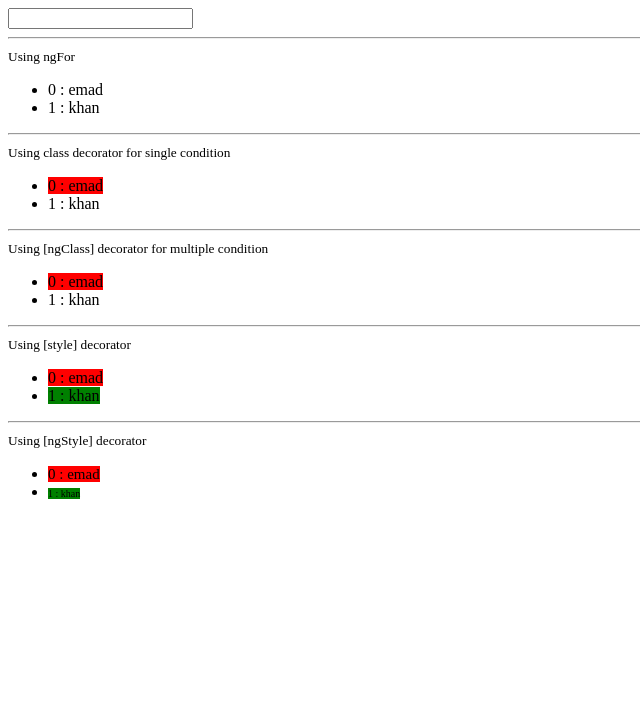
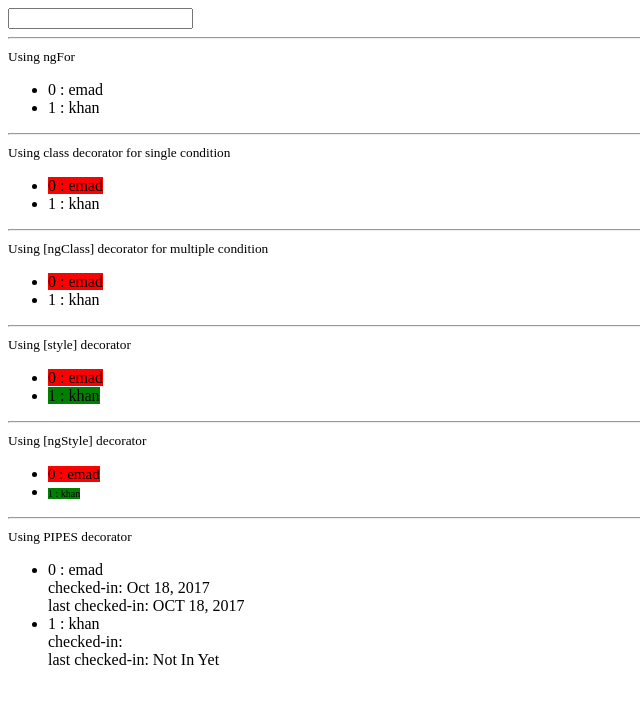
Before and after one commit to starmarketing/Angular-UltimateCourse, an Angular app: page / in a window 1280 px wide. Shown: the top 704 px of the page, without its empty margins (0-640 px from the left). Built offline with nearby package versions, Linux system fonts and the light colour scheme.

Commit message:
pipes discussed

```diff
--- a/src/app/RenderingFlows_2/renderingflows.component.html
+++ b/src/app/RenderingFlows_2/renderingflows.component.html
@@ -53,4 +53,17 @@
       </span>
     </li>
   </ul>
+  <hr>
+  <small>Using PIPES decorator</small>
+  <ul>
+    <li *ngFor="let emp of employees; let i = index">
+      <span>
+        {{ i }} : {{ emp.name }}
+        <br>
+        checked-in: {{emp.stamp | date: 'MMM d, y'}}
+        <br>
+        last checked-in: {{emp.stamp? (emp.stamp  | date: 'MMM d, y' | uppercase): 'Not In Yet'}}
+      </span>
+    </li>
+  </ul>
 </div>
--- a/src/app/RenderingFlows_2/renderingflows.component.ts
+++ b/src/app/RenderingFlows_2/renderingflows.component.ts
@@ -4,6 +4,7 @@ interface Employee{
   id: number;
   name: string;
   active: boolean;
+  stamp: number | null;
 }
 
 @Component({
@@ -26,11 +27,13 @@ export class RenderingflowsComponent implements OnInit {
       id: 1,
       name: 'emad',
       active: true,
+      stamp: 1508330494000
     },
     {
       id: 2,
       name: 'khan',
       active: false,
+      stamp: null
     },
   ];
 }
```
